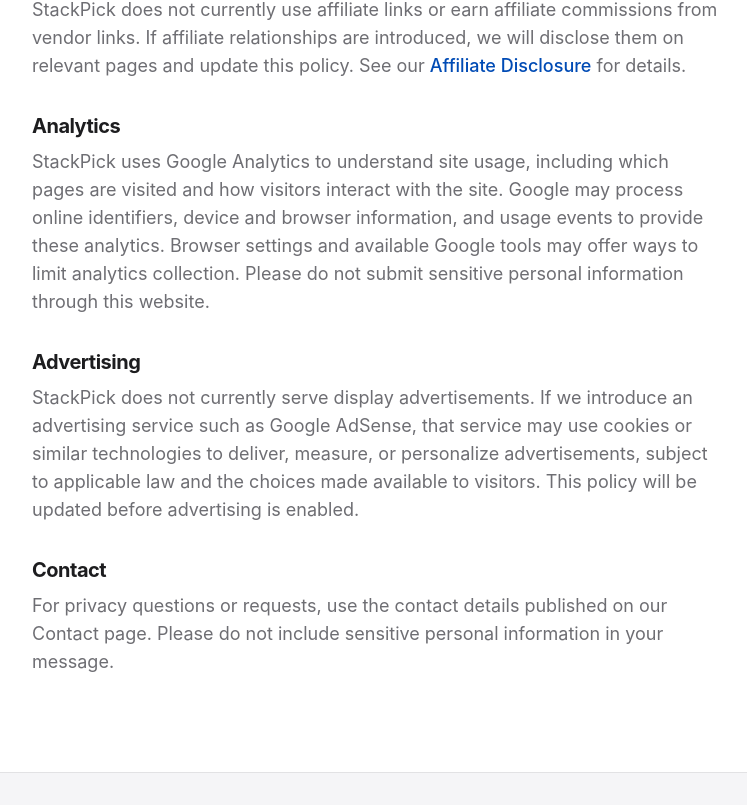
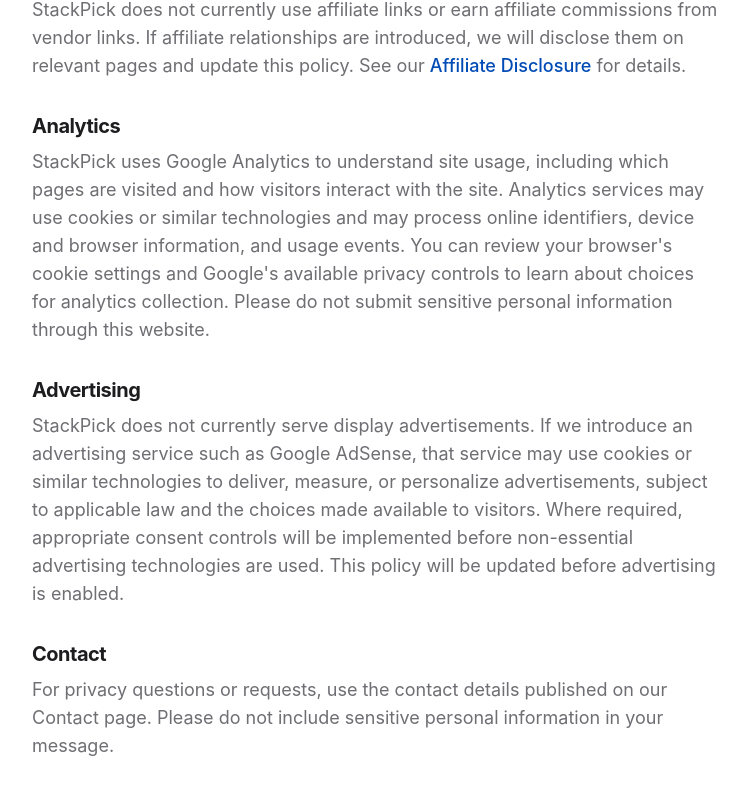
Before and after one commit to LinukaBandara/StackPick, a Next.js app: page /privacy in a window 1280 px wide. Shown: the part 446-1251 px from the top of the page, without its empty margins (264-1011 px from the left). Built offline with nearby package versions, Linux system fonts and the light colour scheme; no server answers.

Commit message:
Clarify analytics cookies and future ad consent policy

```diff
--- a/app/privacy/page.tsx
+++ b/app/privacy/page.tsx
@@ -33,9 +33,10 @@ export default function PrivacyPage() {
             <h2 className="text-xl font-bold tracking-tight text-[#1d1d1f] mb-2">Analytics</h2>
             <p>
               StackPick uses Google Analytics to understand site usage, including which pages are
-              visited and how visitors interact with the site. Google may process online identifiers,
-              device and browser information, and usage events to provide these analytics. Browser
-              settings and available Google tools may offer ways to limit analytics collection.
+              visited and how visitors interact with the site. Analytics services may use cookies
+              or similar technologies and may process online identifiers, device and browser
+              information, and usage events. You can review your browser's cookie settings and
+              Google's available privacy controls to learn about choices for analytics collection.
               Please do not submit sensitive personal information through this website.
             </p>
           </section>
@@ -45,8 +46,9 @@ export default function PrivacyPage() {
               StackPick does not currently serve display advertisements. If we introduce an
               advertising service such as Google AdSense, that service may use cookies or similar
               technologies to deliver, measure, or personalize advertisements, subject to applicable
-              law and the choices made available to visitors. This policy will be updated before
-              advertising is enabled.
+              law and the choices made available to visitors. Where required, appropriate consent
+              controls will be implemented before non-essential advertising technologies are used.
+              This policy will be updated before advertising is enabled.
             </p>
           </section>
           <section>
```
